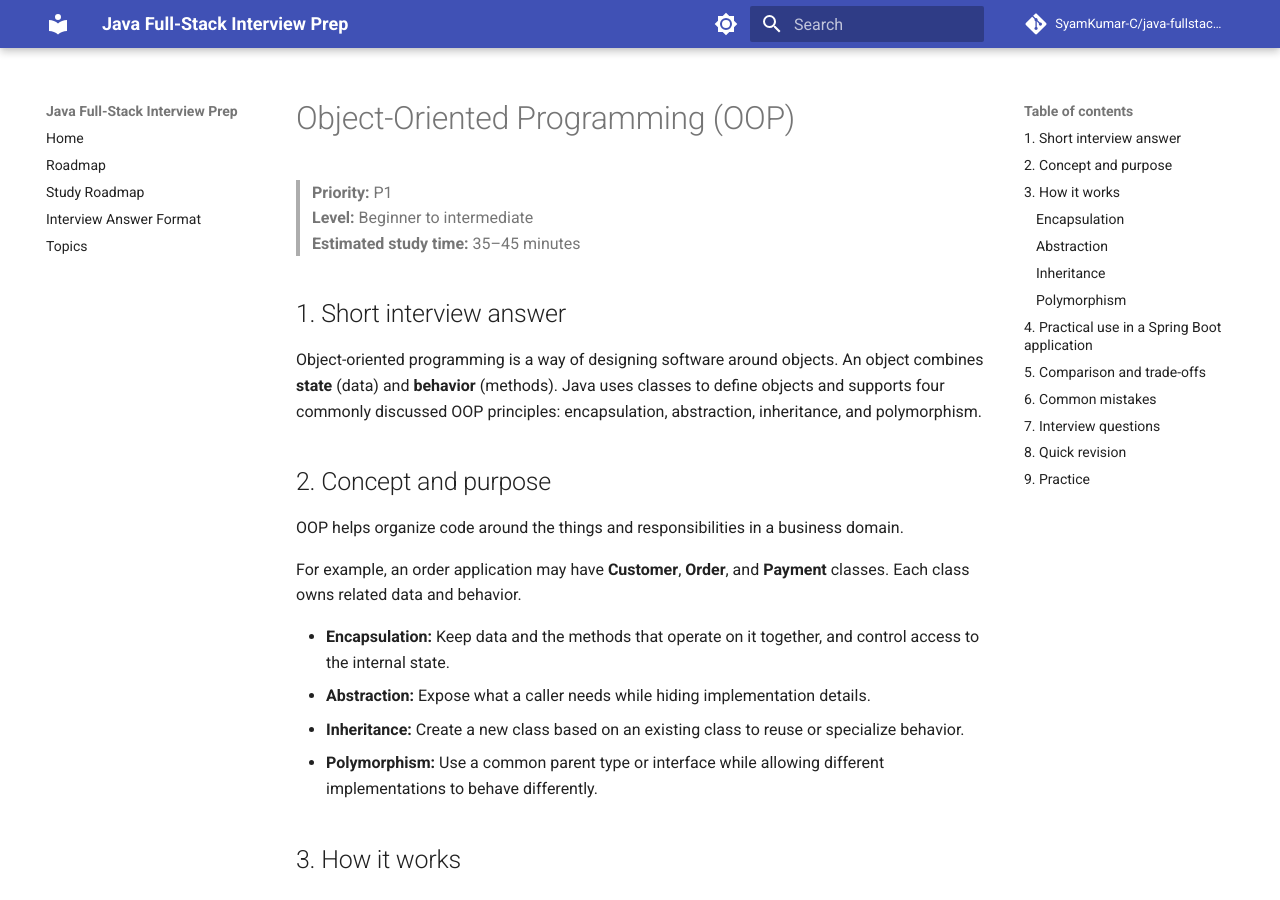
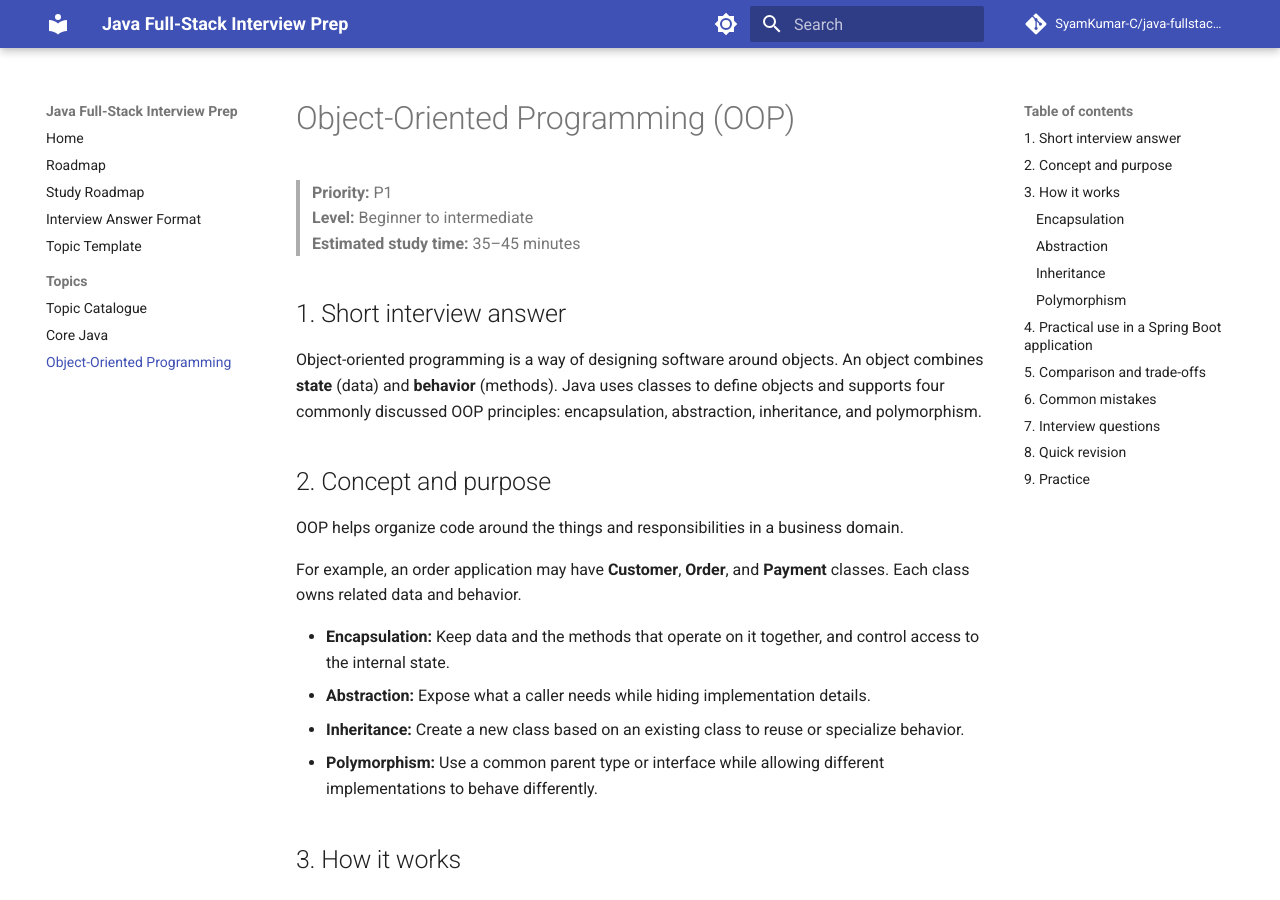
Before and after one commit to SyamKumar-C/java-fullstack-interview-prep, an MkDocs documentation site: the page built from docs/topics/core-java/oop.md, in a window 1280 px wide and 900 px high. Built offline with MkDocs 1.6.1 and Material for MkDocs 9.7.7, drawn with Linux system fonts in a browser that asks for light colours; comment, search, counter and statistics services are not loaded.

Commit message:
Add Phase 2 topic navigation

```diff
--- a/mkdocs.yml
+++ b/mkdocs.yml
@@ -54,4 +54,8 @@ nav:
   - Roadmap: roadmap.md
   - Study Roadmap: study-roadmap.md
   - Interview Answer Format: interview-answer-format.md
-  - Topics: topics/index.md
+  - Topic Template: topic-template.md
+  - Topics:
+      - Topic Catalogue: topics/index.md
+      - Core Java: topics/core-java.md
+      - Object-Oriented Programming: topics/core-java/oop.md
```
